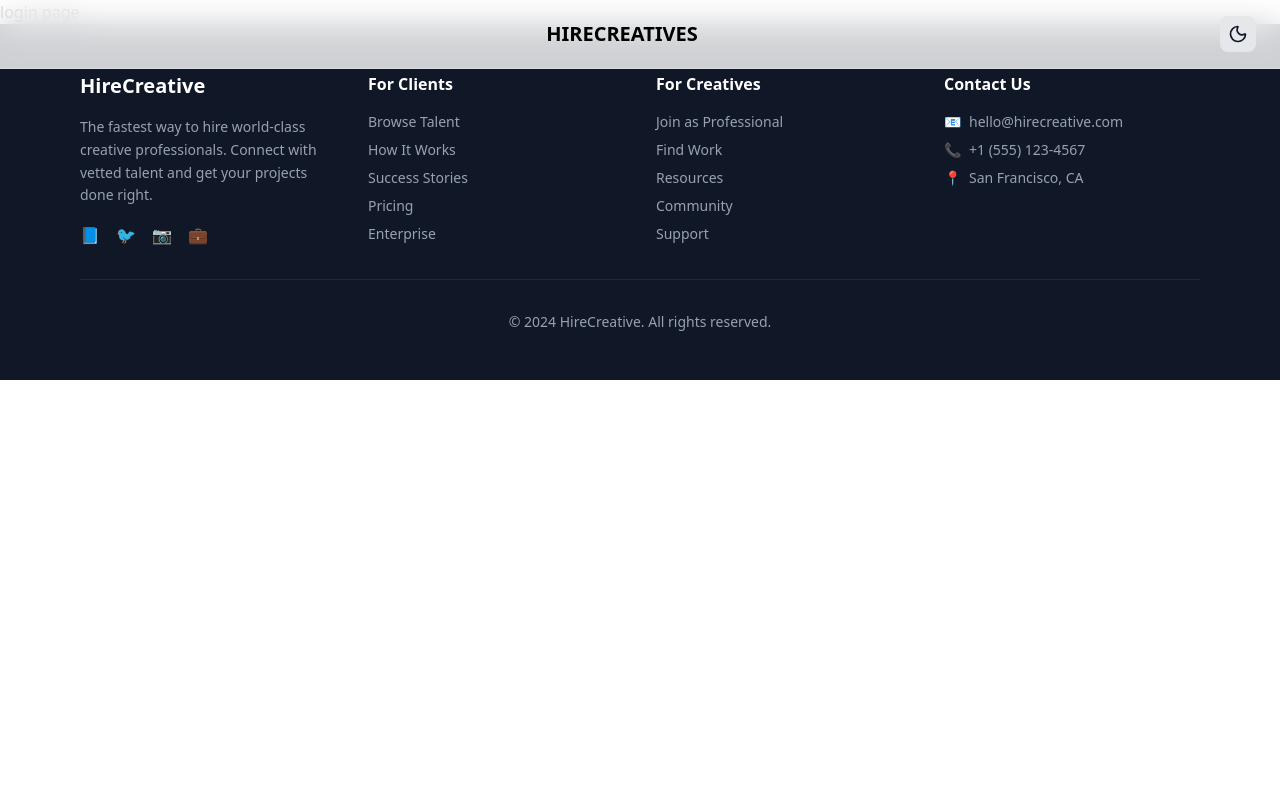
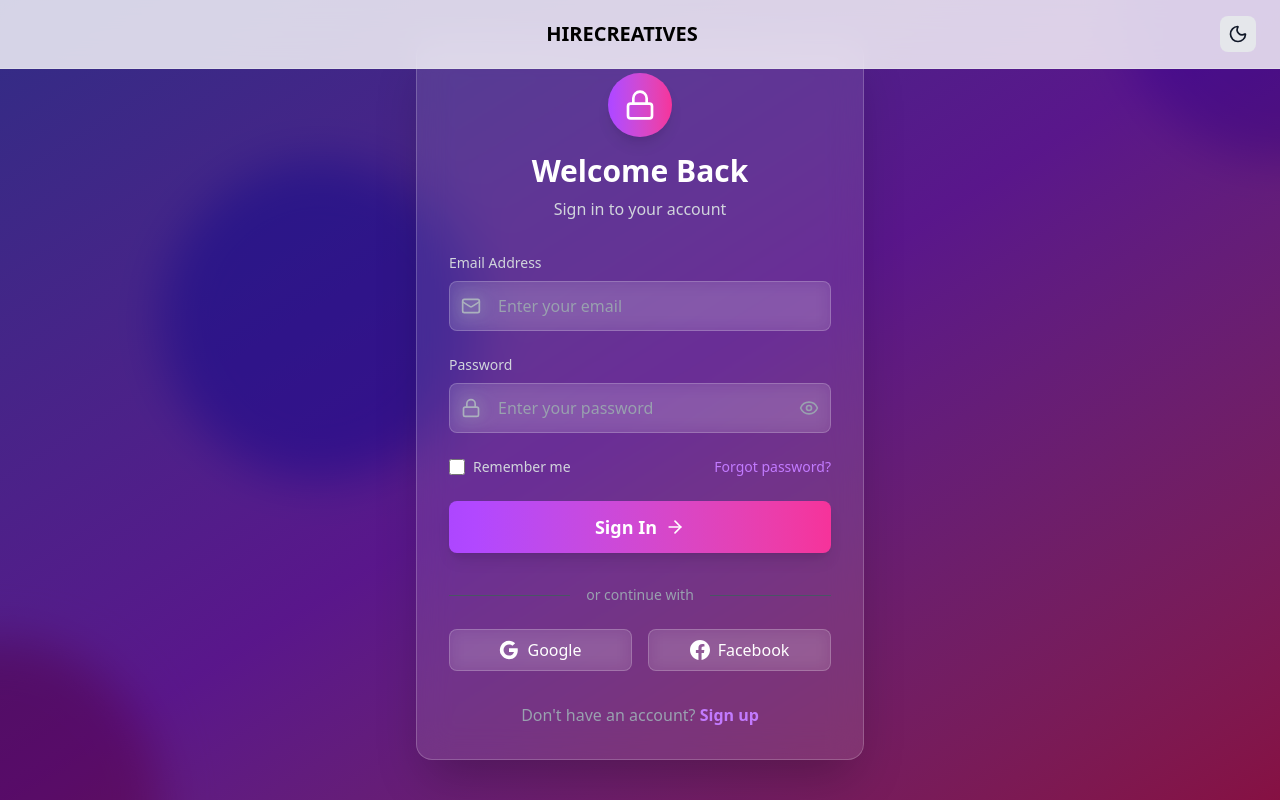
Before and after one commit to tanmaxsharma/buildhc, a React (Vite) app: page /login in a window 1280 px wide. Shown: the top 800 px of the page. Built offline with nearby package versions, Linux system fonts and the light colour scheme.

Commit message:
monday morning

```diff
--- a/src/Pages/Landing.jsx
+++ b/src/Pages/Landing.jsx
@@ -17,7 +17,7 @@ const VIDEO_SOURCES = {
   forest:
     "https://sample-videos.com/video321/mp4/720/big_buck_bunny_720p_1mb.mp4",
   night: "https://sample-videos.com/video321/mp4/720/wave_720.mp4",
-  hero: "https://samplelib.com/lib/preview/mp4/sample-30s.mp4", // Hero video
+  hero: "https://res.cloudinary.com/dhtp47auy/video/upload/v1753077039/reel_uadkgg.mp4", // Hero video
 };
 
 /* -----------------------------------------------------------
@@ -190,11 +190,14 @@ const Header = () => {
           </nav>
 
           {/* CTA Button */}
+
           <div className="hidden md:flex">
+            <Link to="/discover">
               <button className="bg-gray-900 text-white px-6 py-2 rounded-full font-medium hover:bg-gray-800 transition-all duration-300 flex items-center space-x-2 shadow-lg hover:shadow-xl">
-              Start Hiring
+                Discover Talent
                 <ArrowRight className="w-4 h-4" />
               </button>
+            </Link>
           </div>
 
           {/* Mobile Menu Button */}
@@ -291,7 +294,7 @@ const HeroVideoSection = () => {
       <div className="absolute inset-0 bg-black/40"></div>
 
       {/* Content Overlay */}
-      <div className="relative z-10 h-full flex items-center justify-center">
+      {/* <div className="relative z-10 h-full flex items-center justify-center">
         <div className="text-center px-4 sm:px-6 lg:px-8 max-w-4xl mx-auto">
           <h2 className="text-4xl sm:text-5xl lg:text-6xl font-bold text-white mb-6 leading-tight">
             Where Creativity
@@ -313,10 +316,9 @@ const HeroVideoSection = () => {
             </Link>
           </div>
         </div>
-      </div>
-
+      </div> */}
       {/* Video Controls */}
-      <div className="absolute bottom-8 right-8 flex space-x-2">
+      {/* <div className="absolute bottom-8 right-8 flex space-x-2">
         <button
           onClick={togglePlay}
           className="bg-white/20 backdrop-blur-sm p-3 rounded-full text-white hover:bg-white/30 transition-all duration-200"
@@ -347,10 +349,9 @@ const HeroVideoSection = () => {
             )}
           </svg>
         </button>
-      </div>
-
+      </div> */}
       {/* Scroll Indicator */}
-      <div className="absolute bottom-8 left-1/2 transform -translate-x-1/2 text-white text-center">
+      {/* <div className="absolute bottom-8 left-1/2 transform -translate-x-1/2 text-white text-center">
         <div className="animate-bounce">
           <svg
             className="w-6 h-6 mx-auto mb-2"
@@ -367,7 +368,7 @@ const HeroVideoSection = () => {
           </svg>
           <p className="text-sm">Scroll to explore</p>
         </div>
-      </div>
+      </div> */}
     </section>
   );
 };
@@ -819,10 +820,14 @@ const Landing = () => {
               talent with innovative companies. Transform your projects with the
               power of creativity.
             </p>
+
+            {/* Get Started Button with Link */}
+            <Link to="/login">
               <button className="bg-gradient-to-r from-purple-600 to-blue-600 text-white px-8 py-4 rounded-full text-lg font-semibold hover:from-purple-700 hover:to-blue-700 transition-all duration-300 flex items-center space-x-2 mx-auto shadow-xl hover:shadow-2xl transform hover:scale-105">
                 <span>Get Started Today</span>
                 <ArrowRight className="w-5 h-5" />
               </button>
+            </Link>
           </div>
         </div>
       </footer>
--- a/src/Pages/LoginPage.jsx
+++ b/src/Pages/LoginPage.jsx
@@ -1,11 +1,175 @@
-import React from 'react'
+import React, { useState } from 'react';
+import { Eye, EyeOff, Mail, Lock, ArrowRight } from 'lucide-react';
 
 const LoginPage = () => {
+  const [email, setEmail] = useState('');
+  const [password, setPassword] = useState('');
+  const [showPassword, setShowPassword] = useState(false);
+  const [isLoading, setIsLoading] = useState(false);
+  const [errors, setErrors] = useState({});
+
+  const handleSubmit = async (e) => {
+    e.preventDefault();
+    setIsLoading(true);
+    setErrors({});
+
+    // Basic validation
+    const newErrors = {};
+    if (!email) newErrors.email = 'Email is required';
+    else if (!/\S+@\S+\.\S+/.test(email)) newErrors.email = 'Email is invalid';
+    if (!password) newErrors.password = 'Password is required';
+    else if (password.length < 6) newErrors.password = 'Password must be at least 6 characters';
+
+    if (Object.keys(newErrors).length > 0) {
+      setErrors(newErrors);
+      setIsLoading(false);
+      return;
+    }
+
+    // Simulate API call
+    setTimeout(() => {
+      setIsLoading(false);
+      alert('Login successful!');
+    }, 1500);
+  };
+
   return (
-    <div>
-      login page
+    <div className="min-h-screen bg-gradient-to-br from-indigo-900 via-purple-900 to-pink-900 flex items-center justify-center p-4 relative overflow-hidden">
+      {/* Animated background elements */}
+      <div className="absolute inset-0 overflow-hidden">
+        <div className="absolute -top-40 -right-40 w-80 h-80 bg-purple-500 rounded-full mix-blend-multiply filter blur-xl opacity-70 animate-pulse"></div>
+        <div className="absolute -bottom-40 -left-40 w-80 h-80 bg-pink-500 rounded-full mix-blend-multiply filter blur-xl opacity-70 animate-pulse animation-delay-2000"></div>
+        <div className="absolute top-40 left-40 w-80 h-80 bg-indigo-500 rounded-full mix-blend-multiply filter blur-xl opacity-70 animate-pulse animation-delay-4000"></div>
+      </div>
+
+      {/* Glassmorphism card */}
+      <div className="relative z-10 w-full max-w-md">
+        <div className="bg-white/10 backdrop-blur-lg rounded-2xl shadow-2xl border border-white/20 p-8 transform hover:scale-105 transition-all duration-300">
+          {/* Logo/Header */}
+          <div className="text-center mb-8">
+            <div className="inline-flex items-center justify-center w-16 h-16 bg-gradient-to-r from-purple-500 to-pink-500 rounded-full mb-4 shadow-lg">
+              <Lock className="w-8 h-8 text-white" />
+            </div>
+            <h1 className="text-3xl font-bold text-white mb-2">Welcome Back</h1>
+            <p className="text-gray-300">Sign in to your account</p>
+          </div>
+
+          {/* Login form */}
+          <div className="space-y-6">
+            {/* Email Input */}
+            <div className="relative">
+              <label className="block text-sm font-medium text-gray-300 mb-2">
+                Email Address
+              </label>
+              <div className="relative">
+                <Mail className="absolute left-3 top-1/2 transform -translate-y-1/2 text-gray-400 w-5 h-5" />
+                <input
+                  type="email"
+                  value={email}
+                  onChange={(e) => setEmail(e.target.value)}
+                  className="w-full pl-12 pr-4 py-3 bg-white/10 border border-white/20 rounded-lg text-white placeholder-gray-400 focus:outline-none focus:ring-2 focus:ring-purple-500 focus:border-transparent transition-all duration-200 backdrop-blur-sm"
+                  placeholder="Enter your email"
+                />
+              </div>
+              {errors.email && <p className="mt-1 text-sm text-red-400">{errors.email}</p>}
+            </div>
+
+            {/* Password Input */}
+            <div className="relative">
+              <label className="block text-sm font-medium text-gray-300 mb-2">
+                Password
+              </label>
+              <div className="relative">
+                <Lock className="absolute left-3 top-1/2 transform -translate-y-1/2 text-gray-400 w-5 h-5" />
+                <input
+                  type={showPassword ? "text" : "password"}
+                  value={password}
+                  onChange={(e) => setPassword(e.target.value)}
+                  className="w-full pl-12 pr-12 py-3 bg-white/10 border border-white/20 rounded-lg text-white placeholder-gray-400 focus:outline-none focus:ring-2 focus:ring-purple-500 focus:border-transparent transition-all duration-200 backdrop-blur-sm"
+                  placeholder="Enter your password"
+                />
+                <button
+                  type="button"
+                  onClick={() => setShowPassword(!showPassword)}
+                  className="absolute right-3 top-1/2 transform -translate-y-1/2 text-gray-400 hover:text-white transition-colors duration-200"
+                >
+                  {showPassword ? <EyeOff className="w-5 h-5" /> : <Eye className="w-5 h-5" />}
+                </button>
+              </div>
+              {errors.password && <p className="mt-1 text-sm text-red-400">{errors.password}</p>}
+            </div>
+
+            {/* Remember Me & Forgot Password */}
+            <div className="flex items-center justify-between">
+              <label className="flex items-center cursor-pointer">
+                <input
+                  type="checkbox"
+                  className="w-4 h-4 text-purple-600 bg-transparent border border-gray-300 rounded focus:ring-purple-500 focus:ring-2"
+                />
+                <span className="ml-2 text-sm text-gray-300">Remember me</span>
+              </label>
+              <button className="text-sm text-purple-400 hover:text-purple-300 transition-colors duration-200">
+                Forgot password?
+              </button>
+            </div>
+
+            {/* Submit Button */}
+            <button
+              onClick={handleSubmit}
+              disabled={isLoading}
+              className="w-full bg-gradient-to-r from-purple-500 to-pink-500 text-white py-3 rounded-lg font-semibold text-lg shadow-lg hover:shadow-xl transform hover:scale-105 transition-all duration-200 disabled:opacity-50 disabled:cursor-not-allowed disabled:transform-none flex items-center justify-center space-x-2"
+            >
+              {isLoading ? (
+                <>
+                  <div className="w-5 h-5 border-2 border-white border-t-transparent rounded-full animate-spin"></div>
+                  <span>Signing in...</span>
+                </>
+              ) : (
+                <>
+                  <span>Sign In</span>
+                  <ArrowRight className="w-5 h-5" />
+                </>
+              )}
+            </button>
+          </div>
+
+          {/* Divider */}
+          <div className="mt-8 flex items-center">
+            <div className="flex-1 border-t border-gray-600"></div>
+            <span className="px-4 text-sm text-gray-400">or continue with</span>
+            <div className="flex-1 border-t border-gray-600"></div>
+          </div>
+
+          {/* Social Login */}
+          <div className="mt-6 grid grid-cols-2 gap-4">
+            <button className="flex items-center justify-center px-4 py-2 bg-white/10 border border-white/20 rounded-lg text-white hover:bg-white/20 transition-all duration-200 backdrop-blur-sm">
+              <svg className="w-5 h-5 mr-2" viewBox="0 0 24 24" fill="currentColor">
+                <path d="M22.56 12.25c0-.78-.07-1.53-.2-2.25H12v4.26h5.92c-.26 1.37-1.04 2.53-2.21 3.31v2.77h3.57c2.08-1.92 3.28-4.74 3.28-8.09z"/>
+                <path d="M12 23c2.97 0 5.46-.98 7.28-2.66l-3.57-2.77c-.98.66-2.23 1.06-3.71 1.06-2.86 0-5.29-1.93-6.16-4.53H2.18v2.84C3.99 20.53 7.7 23 12 23z"/>
+                <path d="M5.84 14.09c-.22-.66-.35-1.36-.35-2.09s.13-1.43.35-2.09V7.07H2.18C1.43 8.55 1 10.22 1 12s.43 3.45 1.18 4.93l2.85-2.22.81-.62z"/>
+                <path d="M12 5.38c1.62 0 3.06.56 4.21 1.64l3.15-3.15C17.45 2.09 14.97 1 12 1 7.7 1 3.99 3.47 2.18 7.07l3.66 2.84c.87-2.6 3.3-4.53 6.16-4.53z"/>
+              </svg>
+              Google
+            </button>
+            <button className="flex items-center justify-center px-4 py-2 bg-white/10 border border-white/20 rounded-lg text-white hover:bg-white/20 transition-all duration-200 backdrop-blur-sm">
+              <svg className="w-5 h-5 mr-2" fill="currentColor" viewBox="0 0 24 24">
+                <path d="M24 12.073c0-6.627-5.373-12-12-12s-12 5.373-12 12c0 5.99 4.388 10.954 10.125 11.854v-8.385H7.078v-3.47h3.047V9.43c0-3.007 1.792-4.669 4.533-4.669 1.312 0 2.686.235 2.686.235v2.953H15.83c-1.491 0-1.956.925-1.956 1.874v2.25h3.328l-.532 3.47h-2.796v8.385C19.612 23.027 24 18.062 24 12.073z"/>
+              </svg>
+              Facebook
+            </button>
+          </div>
+
+          {/* Sign Up Link */}
+          <p className="mt-8 text-center text-gray-400">
+            Don't have an account?{' '}
+            <button className="text-purple-400 hover:text-purple-300 transition-colors duration-200 font-semibold">
+              Sign up
+            </button>
+          </p>
+        </div>
+      </div>
     </div>
-  )
-}
+  );
+};
 
-export default LoginPage
+export default LoginPage;
```
Lines whose indentation alone changed are shown as unchanged.
